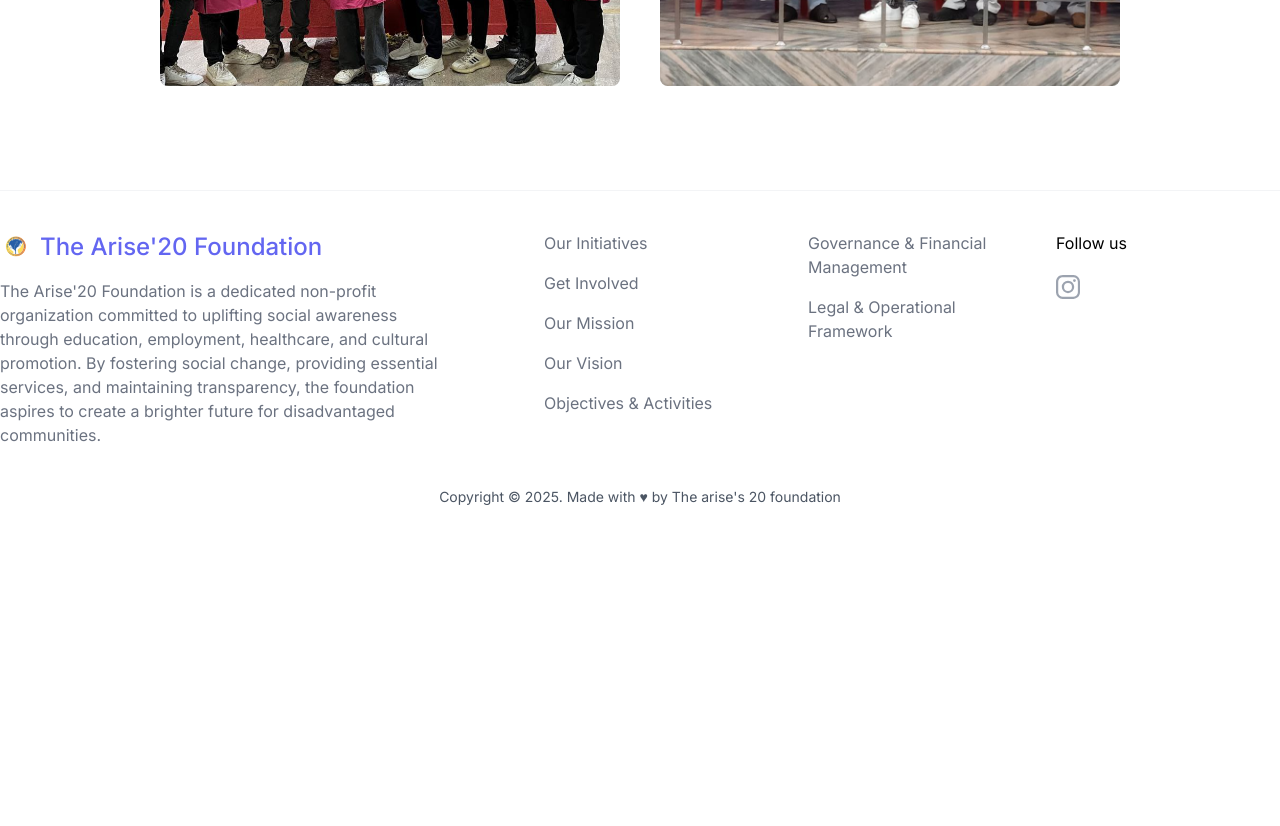
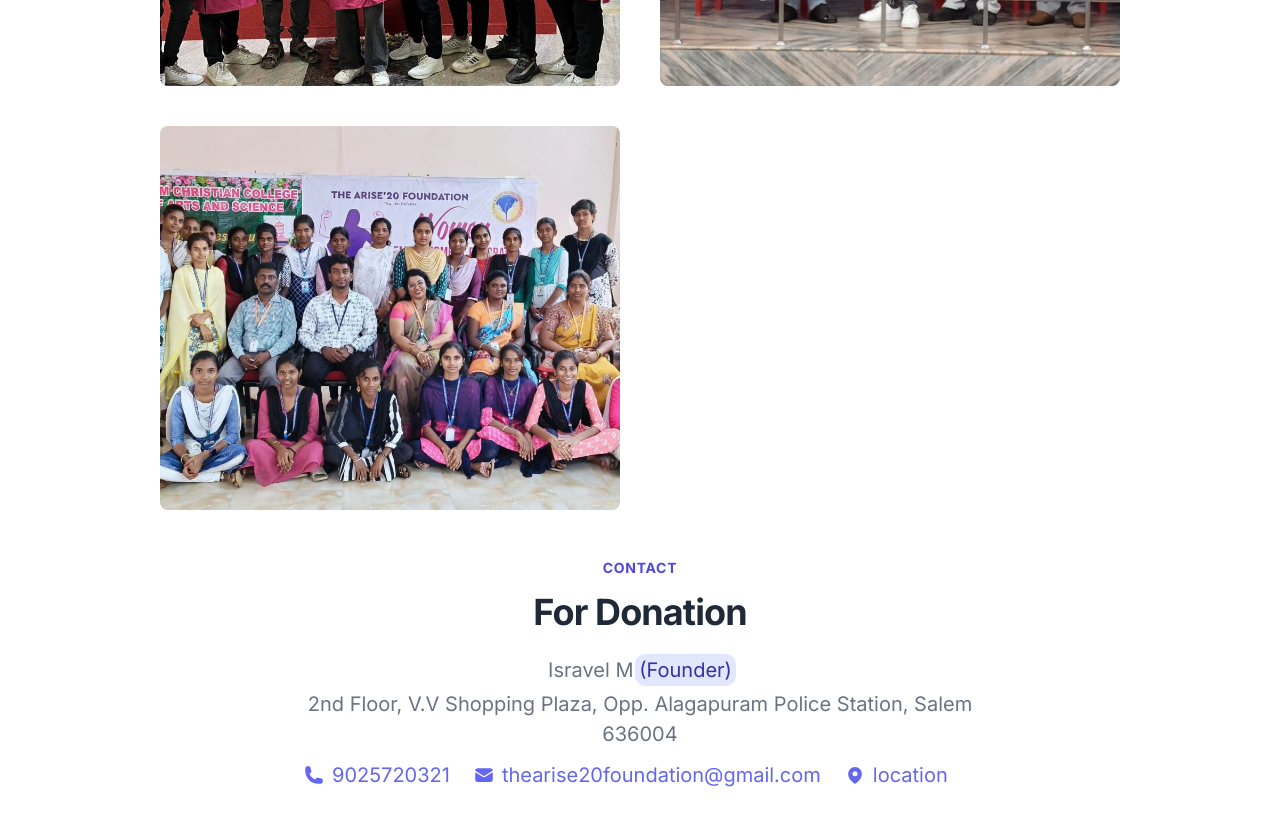
Before and after one commit to mukesh29kannan/arise20fondation, a Next.js app: page / in a window 1280 px wide. Shown: the part 7280-8106 px from the top of the page. Before the commit the page ends 7859 px from the top, so only its background shows below. Built offline with nearby package versions, Linux system fonts and the light colour scheme.

Commit message:
donation added

```diff
--- a/src/app/page.tsx
+++ b/src/app/page.tsx
@@ -7,7 +7,7 @@ import { Testimonials } from "@/components/Testimonials";
 import { Faq } from "@/components/Faq";
 import { Cta } from "@/components/Cta";
 import Events from "@/components/Events";
-
+import { EnvelopeIcon, MapPinIcon, PhoneIcon } from "@heroicons/react/24/solid";
 import { benefitOne, benefitThree, benefitTwo,governanceAndFinancialManagement,legalAndOperationalFramework } from "@/components/data";
 export default function Home() {
   return (
@@ -68,6 +68,50 @@ export default function Home() {
 
       {/* <Faq /> */}
       {/* <Cta /> */}
+      <SectionTitle preTitle="Contact" title="For Donation" id="donation">
+      <p className="text leading-normal mt-1">
+        Isravel M <Mark>{"(Founder)"}</Mark>
+      </p>
+      <p className="text leading-normal mt-1">
+        2nd Floor, V.V Shopping Plaza, Opp. Alagapuram Police Station, Salem 636004
+      </p>
+
+      <div className="flex flex-col sm:flex-row sm:gap-6 mt-3">
+        <a
+          href="tel:+919025720321"
+          className="flex items-center gap-2 text-indigo-500 mb-3 sm:mb-0"
+        >
+          <PhoneIcon className="w-5 h-5 text-indigo-500" />
+          9025720321
+        </a>
+        <a
+          href="mailto:thearise20foundation@gmail.com"
+          className="flex items-center gap-2 text-indigo-500 mb-3 sm:mb-0"
+        >
+          <EnvelopeIcon className="w-5 h-5 text-indigo-500" />
+          thearise20foundation@gmail.com
+        </a>
+        <a
+          href="https://www.google.com/maps/dir//VV+Shopping+Plaza,+Police+Station,+V.V+Shopping+Plaza,+near+2nd,+opp.+Alagapuram,+Salem,+Tamil+Nadu+636005/@11.6765643,78.0595924,12z/data=!4m8!4m7!1m0!1m5!1m1!1s0x3babf15c48464e1d:0x1553fbc4e8c60492!2m2!1d78.1419943!2d11.676576?entry=ttu&g_ep=EgoyMDI1MDMxMC4wIKXMDSoASAFQAw%3D%3D"
+          className="flex items-center gap-2 text-indigo-500"
+        >
+          <MapPinIcon className="w-5 h-5 text-indigo-500" />
+          location
+        </a>
+      </div>
+    </SectionTitle>
+
     </Container>
   );
 }
+
+function Mark(props: { readonly children: React.ReactNode }) {
+  return (
+    <>
+      {" "}
+      <mark className="text-indigo-800 bg-indigo-100 rounded-md ring-indigo-100 ring-4 dark:ring-indigo-900 dark:bg-indigo-900 dark:text-indigo-200">
+        {props.children}
+      </mark>{" "}
+    </>
+  );
+}
--- a/src/components/Events.tsx
+++ b/src/components/Events.tsx
@@ -17,6 +17,10 @@ export default function Events(){
           {
             title: "Awards",
             src: "/img/award.jpeg",
+          },
+          {
+            title: "Team",
+            src: "/img/group.jpeg",
           }
     ]
     return <FocusCards cards={cards} />;
--- a/src/components/Footer.tsx
+++ b/src/components/Footer.tsx
@@ -2,6 +2,7 @@ import Link from "next/link";
 import Image from "next/image";
 import React from "react";
 import { Container } from "@/components/Container";
+import { EnvelopeIcon } from "@heroicons/react/24/solid";
 
 export function Footer() {
   const navigation:any = [
@@ -95,6 +96,14 @@ export function Footer() {
                 <span className="sr-only">Instagram</span>
                 <Instagram />
               </a>
+              <a
+                href="mailto:thearise20foundation@gmail.com"
+                target="_blank"
+                rel="noopener"
+              >
+                <span className="sr-only">Mail</span>
+                <Envelope />
+              </a>
               {/* <a href="https://linkedin.com/" target="_blank" rel="noopener">
                 <span className="sr-only">Linkedin</span>
                 <Linkedin />
@@ -160,6 +169,20 @@ const Linkedin = ({ size = 24 }) => (
   </svg>
 );
 
+const Envelope = ({ size = 24 }) => {
+  return (
+    <svg
+  xmlns="http://www.w3.org/2000/svg"
+  width={size}
+  height={size}
+  viewBox="0 0 24 24"
+  fill="currentColor"
+>
+  <path d="M12 13.5L2 7V6h20v1l-10 6.5zm0 2.1L21 9V7l-9 6.2L3 7v2l9 6.6z" />
+</svg>
+
+  )
+}
 const Backlink = () => {
   return (
     <a
--- a/src/components/data.js
+++ b/src/components/data.js
@@ -149,7 +149,7 @@ const governanceAndFinancialManagement = {
 const legalAndOperationalFramework = {
   title: "Legal & Operational Framework",
   desc: "",
-  image: benefitOneImg,  // Add an image if needed
+  image: benefitTwoImg,  // Add an image if needed
   bullets: [
     {
       title: "Non-Profit Status",
```
